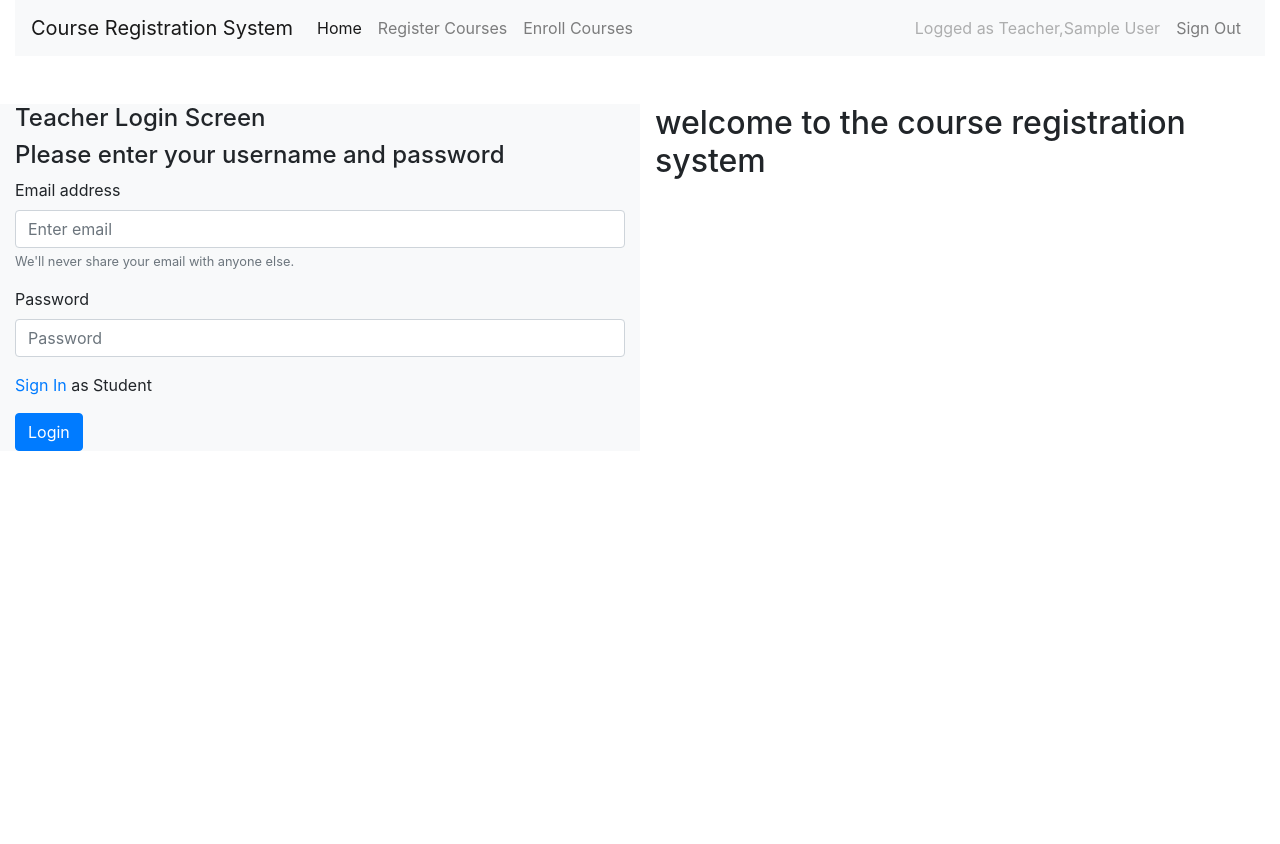
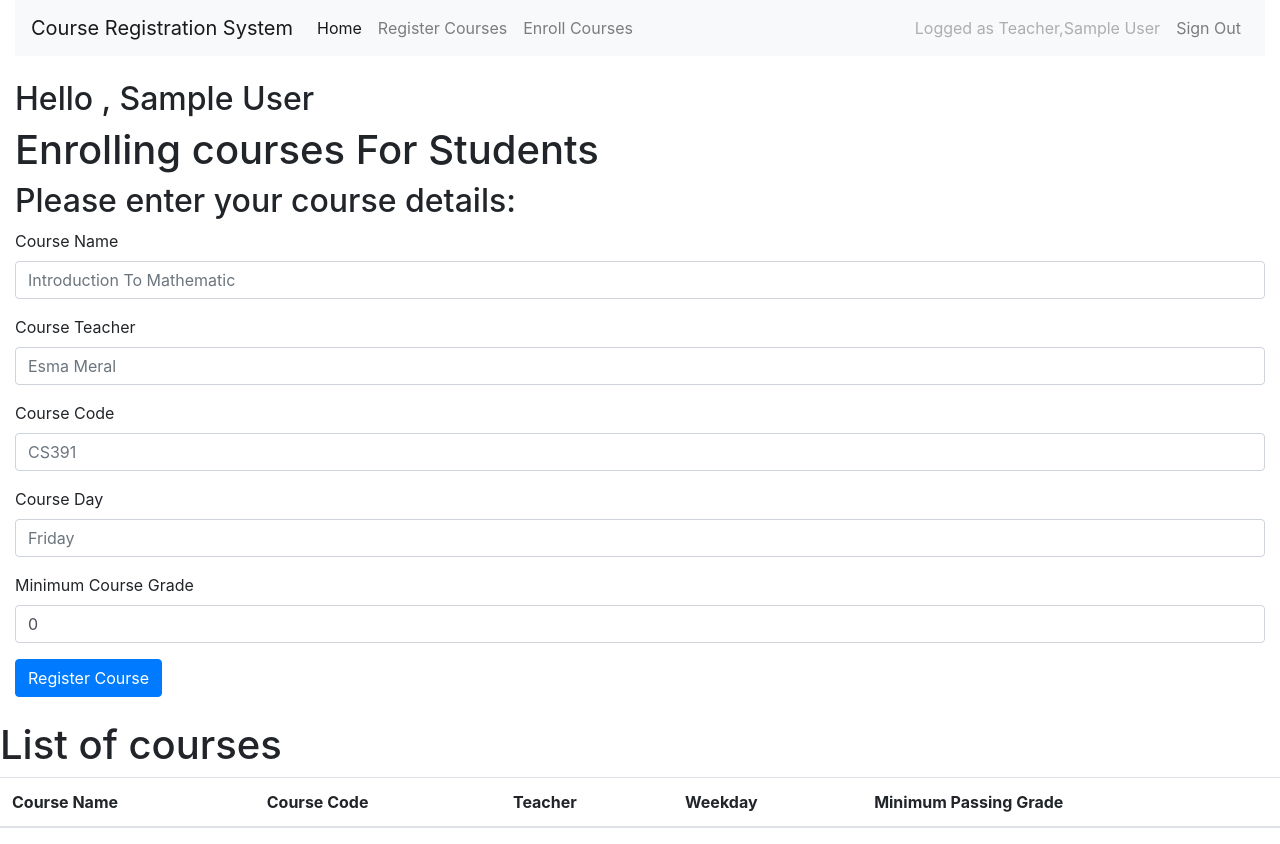
Before and after one commit to ibrahimiltifat/cs391-react, a React (Create React App) app: page /courses in a window 1280 px wide. Before the commit this address led to /teacher. Before the commit the page ends 800 px from the top, so only its background shows below. Built offline with nearby package versions, Linux system fonts and the light colour scheme; sample sign-in values are in the browser's storage.

Commit message:
added one form element too

```diff
--- a/src/App.js
+++ b/src/App.js
@@ -81,7 +81,7 @@ function App() {
             <EnrollCourse />
           </Route>
           <Route path="/">
-            <EnrollCourse />
+            <LoginTeacher />
           </Route>
         </Switch>
       </Router>
--- a/src/Course.js
+++ b/src/Course.js
@@ -9,6 +9,7 @@ function Course() {
     const [teacher, setTeacher] = useState('');
     const [courseCode, setCourseCode] = useState('');
     const [weekDay, setWeekDay] = useState('');
+    const [minGrade, setMinGrade] = useState(0);
 
 
     const [currentUser, setCurrentUser] = useState(undefined);
@@ -18,7 +19,8 @@ function Course() {
 
 
         setCurrentUser(sessionStorage.getItem('currentUser') ? JSON.parse(sessionStorage.getItem('currentUser')) : undefined);
-        if (!currentUser || JSON.parse(sessionStorage.getItem('currentUser')).isStudent) {
+        if (!sessionStorage.getItem('currentUser') || JSON.parse(sessionStorage.getItem('currentUser')).isStudent == true) {
+
             alert("You cant enter that page, you have to sign in as Teacher");
             history.push('/teacher')
         }
@@ -31,6 +33,7 @@ function Course() {
                 teacher: teacher,
                 courseCode: courseCode,
                 weekday: weekDay,
+                minGrade: minGrade
             }
             let courses = localStorage.getItem("courses") ? JSON.parse(localStorage.getItem("courses")) : [];
             courses.push(course);
@@ -51,6 +54,8 @@ function Course() {
                         <th>Course Code</th>
                         <th>Teacher</th>
                         <th>Weekday</th>
+                        <th>Minimum Passing Grade</th>
+
                     </tr>
                 </thead>
                 <Courses />
@@ -62,7 +67,7 @@ function Course() {
 
         var rows = "";
         courses.map((row) => {
-            var currentRow = '<tr><td>' + row.courseName + '</td><td>' + row.courseCode + '</td><td>' + row.teacher + '</td><td>' + row.weekday + '</td></tr>';
+            var currentRow = '<tr><td>' + row.courseName + '</td><td>' + row.courseCode + '</td><td>' + row.teacher + '</td><td>' + row.weekday + '</td><td>' + row.minGrade + '</td></tr>';
             rows = rows + currentRow;
         })
 
@@ -73,25 +78,32 @@ function Course() {
         <div>
             <div className="row">
                 <div className="col mt-4">
+                    <h2>Hello , {currentUser && currentUser.name}</h2>
+
                     <h1>Enrolling courses For Students</h1>
                     <h2>Please enter your course details:</h2>
                     <div className="form-group">
                         <label htmlFor="exampleInputEmail1">Course Name</label>
-                        <input type="text" id="coursename" name="coursename" placeholder="Introduction To Mathematic" onChange={(e) => setCourseName(e.target.value)} value={courseName} className="form-control" id="exampleInputEmail1" />
+                        <input required type="text" id="coursename" name="coursename" placeholder="Introduction To Mathematic" onChange={(e) => setCourseName(e.target.value)} value={courseName} className="form-control" id="exampleInputEmail1" />
                     </div>
                     <div className="form-group">
                         <label htmlFor="exampleInputEmail1">Course Teacher</label>
-                        <input type="text" id="teacher" name="teacher" placeholder="Esma Meral" onChange={(e) => setTeacher(e.target.value)} value={teacher} className="form-control" id="exampleInputEmail1" />
+                        <input required type="text" id="teacher" name="teacher" placeholder="Esma Meral" onChange={(e) => setTeacher(e.target.value)} value={teacher} className="form-control" id="exampleInputEmail1" />
                     </div>
 
                     <div className="form-group">
                         <label htmlFor="exampleInputEmail1">Course Code</label>
-                        <input type="text" id="coursecode" name="coursecode" placeholder="CS391" onChange={(e) => setCourseCode(e.target.value)} value={courseCode} className="form-control" id="exampleInputEmail1" />
+                        <input required type="text" id="coursecode" name="coursecode" placeholder="CS391" onChange={(e) => setCourseCode(e.target.value)} value={courseCode} className="form-control" id="exampleInputEmail1" />
                     </div>
 
                     <div className="form-group">
                         <label htmlFor="exampleInputEmail1">Course Day</label>
-                        <input type="text" id="weekday" name="weekday" placeholder="Friday" onChange={(e) => setWeekDay(e.target.value)} value={weekDay} className="form-control" id="exampleInputEmail1" />
+                        <input required type="text" id="weekday" name="weekday" placeholder="Friday" onChange={(e) => setWeekDay(e.target.value)} value={weekDay} className="form-control" id="exampleInputEmail1" />
+                    </div>
+
+                    <div className="form-group">
+                        <label htmlFor="exampleInputEmail1">Minimum Course Grade</label>
+                        <input required type="number" id="minCourseGrade" name="minCourseGrade" placeholder="60" onChange={(e) => setMinGrade(e.target.value)} value={minGrade} className="form-control" id="exampleInputEmail1" />
                     </div>
                     <button id="login" type="submit" value="Register" id="btn" className="btn btn-primary" onClick={() => saveCourse()}>
                         Register Course
--- a/src/EnrollCourse.js
+++ b/src/EnrollCourse.js
@@ -14,7 +14,7 @@ function EnrollCourse() {
 
 
         setCurrentUser(sessionStorage.getItem('currentUser') ? JSON.parse(sessionStorage.getItem('currentUser')) : undefined);
-        if (!currentUser || !JSON.parse(sessionStorage.getItem('currentUser')).isStudent) {
+        if (!sessionStorage.getItem('currentUser') || JSON.parse(sessionStorage.getItem('currentUser')).isStudent == false) {
             alert("You cant enter that page, you have to sign in as Student");
             history.push('/loginstudent')
         }
@@ -65,9 +65,7 @@ function EnrollCourse() {
         return coursesOfUser ? coursesOfUser : { user: undefined, courses: [] };
     }
 
-    function withdrawCourse(course) {
-        console.log(course)
-    }
+
 
     const TableCourses = () => {
         return (
@@ -78,6 +76,7 @@ function EnrollCourse() {
                         <th>Course Code</th>
                         <th>Teacher</th>
                         <th>Weekday</th>
+                        <th>Minimum Passing Grade</th>
                         <th>Enroll</th>
                     </tr>
                 </thead>
@@ -94,7 +93,8 @@ function EnrollCourse() {
                         <th>Course Code</th>
                         <th>Teacher</th>
                         <th>Weekday</th>
-                        <th>Withdraw</th>
+                        <th>Minimum Passing Grade</th>
+
                     </tr>
                 </thead>
                 <MyCoursesBody />
@@ -112,6 +112,8 @@ function EnrollCourse() {
                     <td>{row.courseCode}</td>
                     <td>{row.teacher}</td>
                     <td>{row.weekday}</td>
+                    <td>{row.minGrade}</td>
+
                     <td><button onClick={() => enrollCourse(row)}>Enroll</button></td>
                 </tr>
             ))}
@@ -138,7 +140,9 @@ function EnrollCourse() {
                     <td>{row.courseCode}</td>
                     <td>{row.teacher}</td>
                     <td>{row.weekday}</td>
-                    <td><button onClick={() => withdrawCourse(row)}>Withdraw</button></td>
+                    <td>{row.minGrade}</td>
+
+
                 </tr>
             ))}
         </tbody>;
@@ -147,7 +151,7 @@ function EnrollCourse() {
 
     return (
         <div>
-            <h2>Hello , {currentUser && currentUser}</h2>
+            <h2>Hello , {currentUser && currentUser.name}</h2>
             <div className="row mt-4">
                 <div className="col mt-4">
                     <h1>List of courses</h1>
--- a/src/LoginTeacher.js
+++ b/src/LoginTeacher.js
@@ -48,12 +48,12 @@ function LoginTeacher() {
                 <h4>Please enter your username and password</h4>
                 <div className="form-group">
                     <label htmlFor="exampleInputEmail1">Email address</label>
-                    <input type="email" className="form-control" id="exampleInputEmail1" onChange={(e) => setEmail(e.target.value)} value={email} aria-describedby="emailHelp" placeholder="Enter email" />
+                    <input required type="email" className="form-control" id="exampleInputEmail1" onChange={(e) => setEmail(e.target.value)} value={email} aria-describedby="emailHelp" placeholder="Enter email" />
                     <small id="emailHelp" className="form-text text-muted">We'll never share your email with anyone else.</small>
                 </div>
                 <div className="form-group">
                     <label htmlFor="exampleInputPassword1">Password</label>
-                    <input type="password" className="form-control" onChange={(e) => setPassword(e.target.value)} value={password} id="exampleInputPassword1" placeholder="Password" />
+                    <input required type="password" className="form-control" onChange={(e) => setPassword(e.target.value)} value={password} id="exampleInputPassword1" placeholder="Password" />
                 </div>
 
                 <p><a href="" onClick={changeRoute}>Sign In</a> as Student</p>
```
Also changed, not shown: 1 other file (tests, documents, lock files or other folders).
